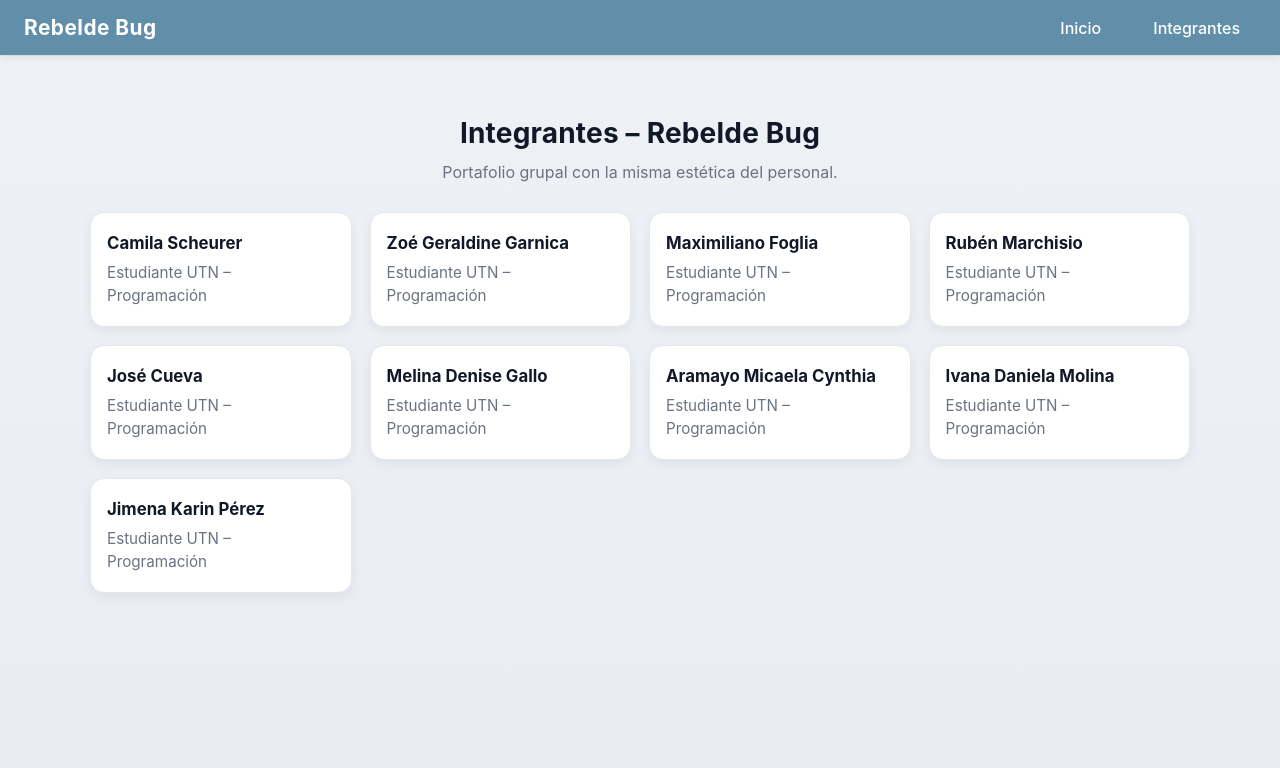
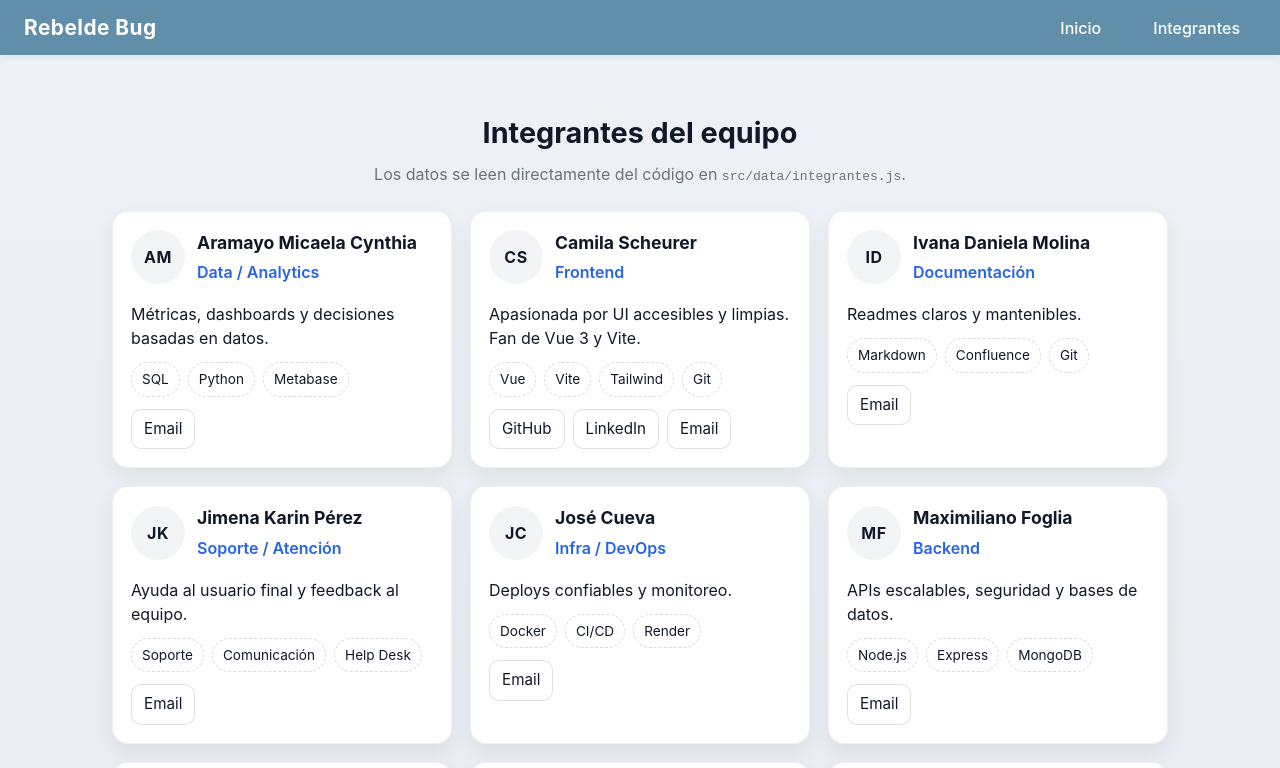
Before and after one commit to HotCode2025/Rebelde_Bug, a Vue app in the folder portafolio_grupal/: page / in a window 1280 px wide. Shown: the top 768 px of the page. Built offline with nearby package versions, Linux system fonts and the light colour scheme.

Commit message:
trabajo en portafolio: modifico y agrego archivo nuevo integrantes para poder modificar tarjetas por persona de forma mas practica

```diff
--- a/portafolio_grupal/src/components/DatosIntegrantes.vue
+++ b/portafolio_grupal/src/components/DatosIntegrantes.vue
@@ -1,96 +1,167 @@
+<!-- src/components/DatosIntegrantes.vue -->
 <script setup>
-const integrantes = [
-  'Camila Scheurer',
-  'Zoé Geraldine Garnica',
-  'Maximiliano Foglia',
-  'Rubén Marchisio',
-  'José Cueva',
-  'Melina Denise Gallo',
-  'Aramayo Micaela Cynthia',
-  'Ivana Daniela Molina',
-  'Jimena Karin Pérez',
-]
+import { computed } from "vue";
+import { integrantes as RAW } from "@/data/integrantes.js";
+
+/** Orden opcional por nombre (o por id si preferís) */
+const integrantes = computed(() =>
+  [...RAW].sort((a, b) => a.nombre.localeCompare(b.nombre))
+);
+
+function initials(name) {
+  return name
+    .split(" ")
+    .filter(Boolean)
+    .slice(0, 2)
+    .map(w => w[0]?.toUpperCase())
+    .join("");
+}
 </script>
 
 <template>
   <section id="integrantes" class="grupo">
     <header class="encabezado">
-      <h2>Integrantes – Rebelde Bug</h2>
-      <p>Portafolio grupal con la misma estética del personal.</p>
+      <h2>Integrantes del equipo</h2>
+      <p>Los datos se leen directamente del código en <code>src/data/integrantes.js</code>.</p>
     </header>
 
     <div class="grid">
-      <div v-for="(n, idx) in integrantes" :key="idx" class="card">
-        <h3 class="nombre">{{ n }}</h3>
-        <p class="titulo">Estudiante UTN – Programación</p>
-      </div>
+      <article
+        v-for="m in integrantes"
+        :key="m.id"
+        class="card"
+      >
+        <div class="card-header">
+          <div class="avatar" :title="m.nombre">
+            <img v-if="m.avatar" :src="m.avatar" alt="Avatar" />
+            <span v-else>{{ initials(m.nombre) }}</span>
+          </div>
+          <div class="headings">
+            <h3>{{ m.nombre }}</h3>
+            <p class="role" v-if="m.rol">{{ m.rol }}</p>
+            <p class="muted" v-else>Rol no especificado</p>
+          </div>
+        </div>
+
+        <p class="bio" v-if="m.bio">{{ m.bio }}</p>
+        <p class="bio muted" v-else>Sin bio.</p>
+
+        <ul v-if="m.skills?.length" class="skills">
+          <li v-for="s in m.skills" :key="s">{{ s }}</li>
+        </ul>
+
+        <div class="links">
+          <a v-if="m.github" :href="m.github" target="_blank" rel="noopener" class="btn link">GitHub</a>
+          <a v-if="m.linkedin" :href="m.linkedin" target="_blank" rel="noopener" class="btn link">LinkedIn</a>
+          <a v-if="m.sitio" :href="m.sitio" target="_blank" rel="noopener" class="btn link">Sitio</a>
+          <a v-if="m.email" :href="`mailto:${m.email}`" class="btn link">Email</a>
+        </div>
+      </article>
     </div>
   </section>
 </template>
 
 <style scoped>
+/* Layout base */
 .grupo {
-  padding: 56px 20px;
-  border-top: 1px solid var(--border);
+  padding: 56px 22px;
+  max-width: 1100px;
+  margin-inline: auto;
 }
+
 .encabezado {
   text-align: center;
-  margin-bottom: 28px;
+  margin-bottom: 24px;
 }
 .encabezado h2 {
-  margin: 0 0 6px;
-  color: var(--text);
-  font-size: 1.75rem;
-  letter-spacing: .2px;
+  margin: 0 0 8px;
+  font-size: 1.8rem;
 }
 .encabezado p {
   margin: 0;
-  color: var(--muted);
+  color: var(--muted, #6b7280);
 }
 
-/* contenedor centrado y ancho máximo coherente con la navbar */
+/* Grid de tarjetas */
 .grid {
-  max-width: 1100px;
-  margin: 0 auto;
   display: grid;
-  grid-template-columns: repeat(auto-fit, minmax(240px, 1fr));
+  grid-template-columns: repeat(3, minmax(0, 1fr));
   gap: 18px;
 }
-
-/* tarjetas */
-.card {
-  background: var(--card);
-  border: 1px solid var(--border);
-  border-radius: 14px;
-  padding: 18px 16px;
-  box-shadow: var(--shadow-sm);
-  transition: transform .15s ease, box-shadow .2s ease, border-color .2s ease;
+@media (max-width: 900px) {
+  .grid { grid-template-columns: repeat(2, minmax(0, 1fr)); }
 }
-.card:hover {
-  transform: translateY(-2px);
-  box-shadow: var(--shadow-md);
-  border-color: #d8dce2;
-}
-.nombre {
-  margin: 0 0 6px;
-  font-size: 1.05rem;
-  font-weight: 700;
-  color: var(--text);
-}
-.titulo {
-  margin: 0;
-  color: var(--muted);
-  font-size: .95rem;
-  line-height: 1.5;
+@media (max-width: 640px) {
+  .grid { grid-template-columns: 1fr; }
 }
 
-/* responsive fino */
-@media (max-width: 768px) {
-  .encabezado h2 { font-size: 1.45rem; }
-  .grid { gap: 14px; }
+.card {
+  background: var(--card, #ffffff);
+  border: 1px solid rgba(0,0,0,.06);
+  border-radius: 16px;
+  padding: 18px;
+  box-shadow: 0 8px 20px rgba(0,0,0,.06);
+  display: flex;
+  flex-direction: column;
+  gap: 12px;
 }
-@media (max-width: 480px) {
-  .grupo { padding: 44px 14px; }
-  .card { padding: 16px 14px; }
+
+/* Cabecera de tarjeta */
+.card-header {
+  display: flex;
+  align-items: center;
+  gap: 12px;
 }
+.avatar {
+  width: 54px;
+  height: 54px;
+  border-radius: 50%;
+  display: grid;
+  place-items: center;
+  background: #f3f4f6;
+  color: #111827;
+  font-weight: 700;
+  letter-spacing: 0.5px;
+  overflow: hidden;
+  user-select: none;
+}
+.avatar img { width: 100%; height: 100%; object-fit: cover; }
+.headings h3 { margin: 0; font-size: 1.1rem; }
+.role { margin: 4px 0 0; color: #2563eb; font-weight: 600; }
+.muted { color: #6b7280; }
+
+.bio { margin: 6px 0 0; }
+
+.skills {
+  margin: 0;
+  padding: 0;
+  list-style: none;
+  display: flex;
+  flex-wrap: wrap;
+  gap: 8px;
+}
+.skills li {
+  font-size: .85rem;
+  padding: 6px 10px;
+  border-radius: 999px;
+  border: 1px dashed rgba(0,0,0,.15);
+}
+
+/* Botones y links */
+.links {
+  display: flex;
+  flex-wrap: wrap;
+  gap: 8px;
+}
+.btn {
+  appearance: none;
+  border: 1px solid rgba(0,0,0,.12);
+  background: #fff;
+  border-radius: 10px;
+  padding: 8px 12px;
+  cursor: pointer;
+  font-size: .95rem;
+  text-decoration: none;
+}
+.btn.link { display: inline-flex; align-items: center; justify-content: center; }
 </style>
--- /dev/null
+++ b/portafolio_grupal/src/data/integrantes.js
@@ -0,0 +1,113 @@
+// src/data/integrantes.js
+// 👉 Editá este archivo en el repo para cambiar los datos.
+//    Cada integrante modifica SOLO su objeto.
+export const integrantes = [
+  {
+    id: 1,
+    nombre: "Camila Scheurer",
+    rol: "Frontend",
+    bio: "Apasionada por UI accesibles y limpias. Fan de Vue 3 y Vite.",
+    skills: ["Vue", "Vite", "Tailwind", "Git"],
+    github: "https://github.com/",
+    linkedin: "https://www.linkedin.com/in/",
+    email: "camila@ejemplo.com",
+    sitio: "",
+    avatar: "" // URL opcional (por ej. /img/camila.jpg o https://...)
+  },
+  {
+    id: 2,
+    nombre: "Zoé Geraldine Garnica",
+    rol: "QA / Testing",
+    bio: "Automatización de pruebas y calidad del software.",
+    skills: ["Cypress", "Playwright", "Postman"],
+    github: "",
+    linkedin: "",
+    email: "zoe@ejemplo.com",
+    sitio: "",
+    avatar: ""
+  },
+  {
+    id: 3,
+    nombre: "Maximiliano Foglia",
+    rol: "Backend",
+    bio: "APIs escalables, seguridad y bases de datos.",
+    skills: ["Node.js", "Express", "MongoDB"],
+    github: "",
+    linkedin: "",
+    email: "maxi@ejemplo.com",
+    sitio: "",
+    avatar: ""
+  },
+  {
+    id: 4,
+    nombre: "Rubén Marchisio",
+    rol: "Full‑stack",
+    bio: "Construyendo KiokoG y soluciones offline‑first.",
+    skills: ["Vue", "IndexedDB", "MongoDB", "PWA"],
+    github: "https://github.com/",
+    linkedin: "",
+    email: "ruben@ejemplo.com",
+    sitio: "https://www.kiokog.com",
+    avatar: ""
+  },
+  {
+    id: 5,
+    nombre: "José Cueva",
+    rol: "Infra / DevOps",
+    bio: "Deploys confiables y monitoreo.",
+    skills: ["Docker", "CI/CD", "Render"],
+    github: "",
+    linkedin: "",
+    email: "jose@ejemplo.com",
+    sitio: "",
+    avatar: ""
+  },
+  {
+    id: 6,
+    nombre: "Melina Denise Gallo",
+    rol: "UX Research",
+    bio: "Entrevistas y pruebas con usuarios para priorizar features.",
+    skills: ["User Research", "Prototipado", "Figma"],
+    github: "",
+    linkedin: "",
+    email: "melina@ejemplo.com",
+    sitio: "",
+    avatar: ""
+  },
+  {
+    id: 7,
+    nombre: "Aramayo Micaela Cynthia",
+    rol: "Data / Analytics",
+    bio: "Métricas, dashboards y decisiones basadas en datos.",
+    skills: ["SQL", "Python", "Metabase"],
+    github: "",
+    linkedin: "",
+    email: "mica@ejemplo.com",
+    sitio: "",
+    avatar: ""
+  },
+  {
+    id: 8,
+    nombre: "Ivana Daniela Molina",
+    rol: "Documentación",
+    bio: "Readmes claros y mantenibles.",
+    skills: ["Markdown", "Confluence", "Git"],
+    github: "",
+    linkedin: "",
+    email: "ivana@ejemplo.com",
+    sitio: "",
+    avatar: ""
+  },
+  {
+    id: 9,
+    nombre: "Jimena Karin Pérez",
+    rol: "Soporte / Atención",
+    bio: "Ayuda al usuario final y feedback al equipo.",
+    skills: ["Soporte", "Comunicación", "Help Desk"],
+    github: "",
+    linkedin: "",
+    email: "jimena@ejemplo.com",
+    sitio: "",
+    avatar: ""
+  }
+];
```
